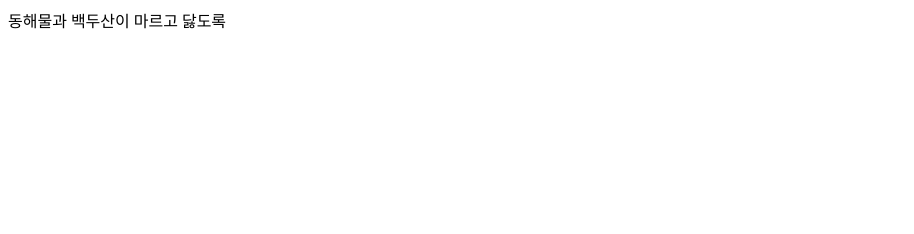
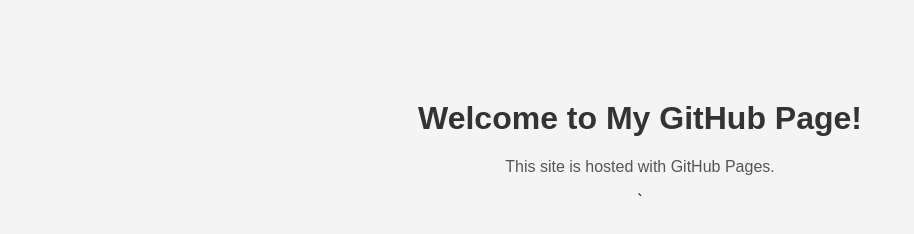
Before and after one commit to juanjooan/zapas, a plain HTML site: page index.html in a window 1280 px wide. Shown: the whole page, without its empty margins (0-914 px from the left). Drawn offline with Linux system fonts and the light colour scheme.

Commit message:
Add files via upload

```diff
--- a/index.html
+++ b/index.html
@@ -1 +1,26 @@
-동해물과 백두산이 마르고 닳도록
+<!DOCTYPE html>
+<html lang="en">
+<head>
+  <meta charset="UTF-8">
+  <title>My GitHub Page</title>
+  <style>
+    body {
+      font-family: Arial, sans-serif;
+      text-align: center;
+      margin-top: 100px;
+      background-color: #f4f4f4;
+    }
+    h1 {
+      color: #333;
+    }
+    p {
+      color: #555;
+    }
+  </style>
+</head>
+<body>
+  <h1>Welcome to My GitHub Page!</h1>
+  <p>This site is hosted with GitHub Pages.</p>
+</body>
+</html>
+`
```
